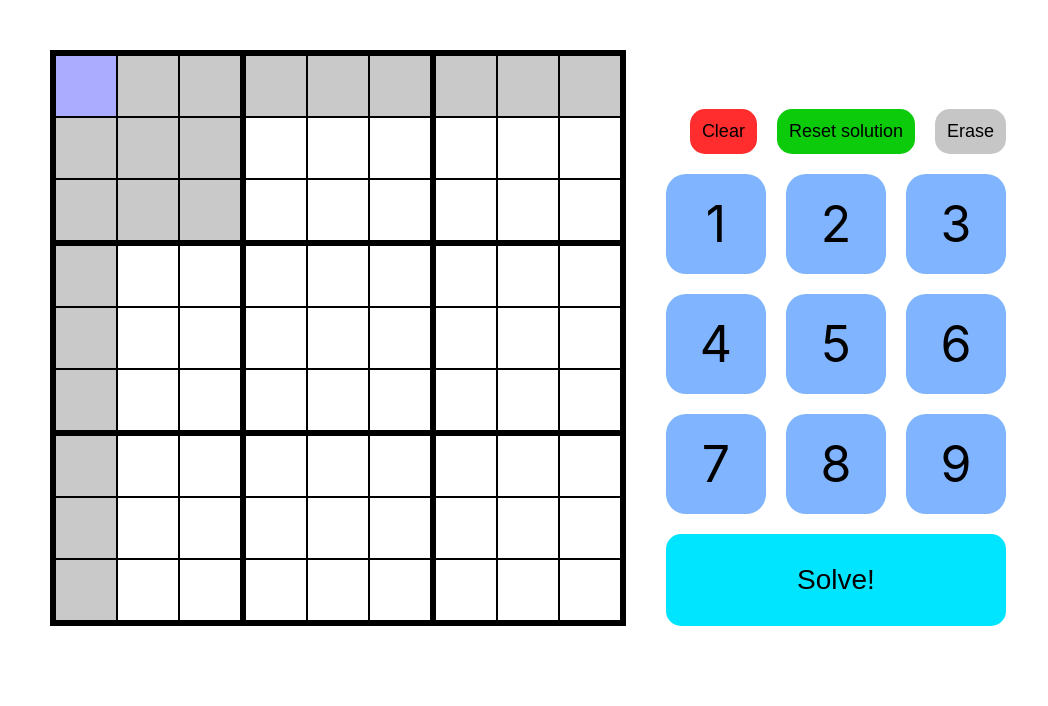
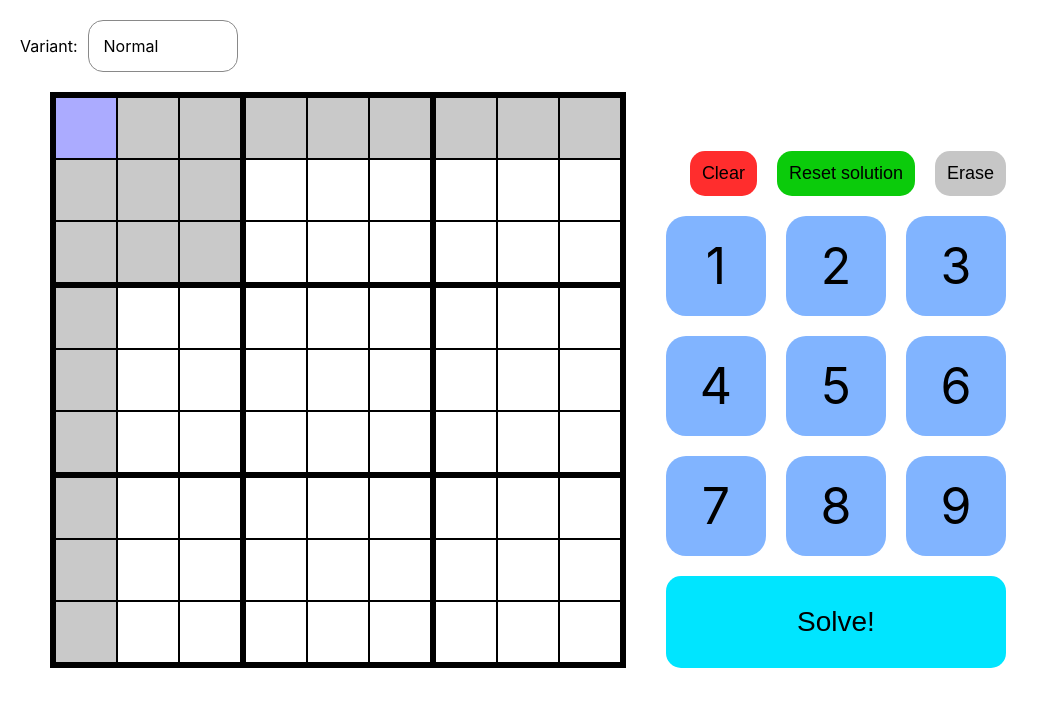
Before and after one commit to nknguyenhc/sudoku-solver, a React (Create React App) app in the folder frontend/: page / in a window 1280 px wide. Shown: the top 706 px of the page, without its empty margins (0-1048 px from the left). Built offline with nearby package versions, Linux system fonts and the light colour scheme.

Commit message:
Add router

```diff
--- a/frontend/package.json
+++ b/frontend/package.json
@@ -14,6 +14,7 @@
     "node-sass": "^7.0.3",
     "react": "^18.2.0",
     "react-dom": "^18.2.0",
+    "react-router-dom": "^6.22.2",
     "react-scripts": "5.0.1",
     "typescript": "^4.9.5",
     "web-vitals": "^2.1.4"
--- a/frontend/src/App.scss
+++ b/frontend/src/App.scss
@@ -2,7 +2,7 @@
   display: flex;
   flex-direction: row;
   gap: 40px;
-  padding: 50px;
+  padding: 20px 50px;
 }
 
 @import './components/board/board.scss';
@@ -15,3 +15,4 @@
 @import './components/input-group/input-group.scss';
 @import './components/reset-button/reset-button.scss';
 @import './components/solve-button/solve-button.scss';
+@import './components/variant-selector/variant-selector.scss';
--- a/frontend/src/App.tsx
+++ b/frontend/src/App.tsx
@@ -3,6 +3,7 @@ import './App.scss';
 import Board from './components/board/board';
 import { useAppContext } from './app-context';
 import Controls from './components/controls/controls';
+import VariantSelector from './components/variant-selector/variant-selector';
 
 function App() {
   const { setNumber, shiftHighlightCell } = useAppContext();
@@ -44,9 +45,12 @@ function App() {
   }, [setNumber, shiftHighlightCell]);
 
   return (
-    <div className="app">
-      <Board />
-      <Controls />
+    <div className="main">
+      <VariantSelector />
+      <div className="app">
+        <Board />
+        <Controls />
+      </div>
     </div>
   );
 }
--- /dev/null
+++ b/frontend/src/components/variant-selector/variant-selector.scss
@@ -0,0 +1,41 @@
+.variant-selector {
+  padding: 20px 0px 0px 20px;
+  display: flex;
+  flex-direction: row;
+  gap: 10px;
+  align-items: center;
+
+  &-highlight {
+    padding: 15px;
+    border-radius: 15px;
+    border: 1px rgb(137, 137, 137) solid;
+    width: 150px;
+    cursor: pointer;
+    box-sizing: border-box;
+  }
+
+  &-dropdown {
+    position: relative;
+
+    &-list {
+      position: absolute;
+      top: 0px;
+      left: 0px;
+      width: 150px;
+      padding: 10px 0px;
+      background-color: white;
+      border-radius: 15px;
+      border: 1px rgb(137, 137, 137) solid;
+      box-sizing: border-box;
+
+      &-item {
+        padding: 5px 15px;
+        cursor: pointer;
+
+        &:hover {
+          background-color: rgb(170, 170, 170);
+        }
+      }
+    }
+  }
+}
--- /dev/null
+++ b/frontend/src/components/variant-selector/variant-selector.tsx
@@ -0,0 +1,46 @@
+import { useCallback, useMemo, useState } from "react";
+import { useLocation, useNavigate } from "react-router-dom";
+
+type Dict = {
+  [key: string]: string,
+}
+
+const VariantSelector = (): JSX.Element => {
+  const [isHovering, setIsHovering] = useState<boolean>(false);
+  const url = useLocation().pathname;
+  const urlToNameMap = useMemo<Dict>(() => ({
+    '/': 'Normal',
+    '/normal': 'Normal',
+    '/killer': 'Killer',
+  }), []);
+  const nameToUrlMap = useMemo<Dict>(() => ({
+    'Normal': '/normal',
+    'Killer': '/killer',
+  }), []);
+  const navigate = useNavigate();
+
+  const handleClick = useCallback((url: string) => {
+    return () => {
+      navigate(url);
+      setIsHovering(false);
+    };
+  }, [navigate]);
+
+  return (
+    <div className="variant-selector">
+      <div>Variant:</div>
+      <div onMouseEnter={() => setIsHovering(true)} onMouseLeave={() => setIsHovering(false)}>
+        <div className="variant-selector-highlight">{urlToNameMap[url]}</div>
+        <div className="variant-selector-dropdown" style={{ display: isHovering ? 'block' : 'none' }}>
+          <div className="variant-selector-dropdown-list">
+            {Object.entries(nameToUrlMap).map(([name, url]) => (
+              <div className="variant-selector-dropdown-list-item" onClick={handleClick(url)} key={name}>{name}</div>
+            ))}
+          </div>
+        </div>
+      </div>
+    </div>
+  );
+};
+
+export default VariantSelector;
--- a/frontend/src/index.tsx
+++ b/frontend/src/index.tsx
@@ -1,8 +1,8 @@
 import React from 'react';
 import ReactDOM from 'react-dom/client';
 import './index.css';
-import App from './App';
 import { AppContextProvider } from './app-context';
+import AppRouterProvider from './router/router';
 
 const root = ReactDOM.createRoot(
   document.getElementById('root') as HTMLElement
@@ -10,7 +10,7 @@ const root = ReactDOM.createRoot(
 root.render(
   <React.StrictMode>
     <AppContextProvider>
-      <App />
+      <AppRouterProvider />
     </AppContextProvider>
   </React.StrictMode>
 );
--- /dev/null
+++ b/frontend/src/router/router.tsx
@@ -0,0 +1,24 @@
+import { RouterProvider, createBrowserRouter } from "react-router-dom";
+import App from "../App";
+
+const router = createBrowserRouter([
+  {
+    path: '',
+    element: <App />,
+    children: [
+      {
+        path: '',
+      },
+      {
+        path: '/normal',
+      },
+      {
+        path: '/killer',
+      },
+    ],
+  },
+]);
+
+const AppRouterProvider = (): JSX.Element => <RouterProvider router={router} />
+
+export default AppRouterProvider;
```
